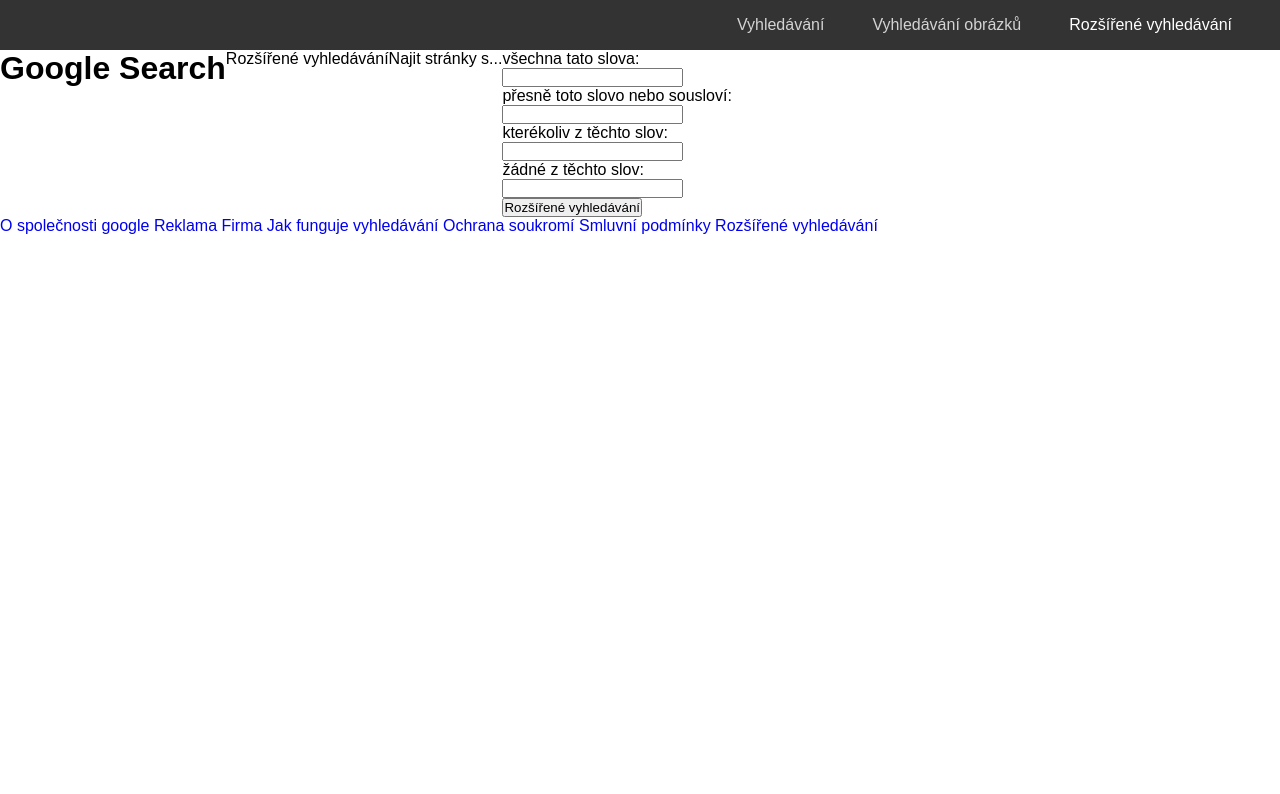
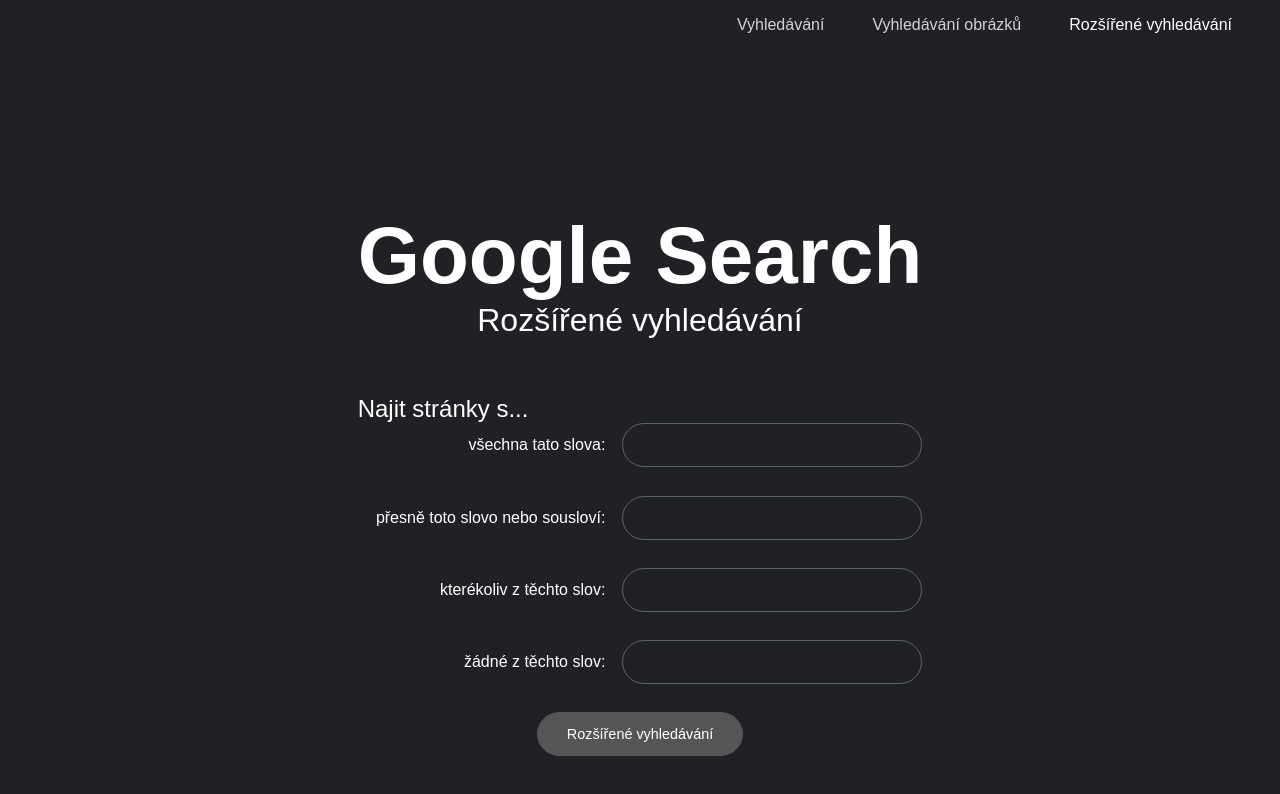
Before and after one commit to DavidJurosz/DavidJurosz.github.io, a plain HTML site: page google_search/advanced.html in a window 1280 px wide. Drawn offline with Linux system fonts and the light colour scheme.

Commit message:
google search - finish

```diff
--- a/google_search/advanced.html
+++ b/google_search/advanced.html
@@ -15,34 +15,43 @@
         <li><a href="#" class="active">Rozšířené vyhledávání</a></li>
     </ul>
 </nav>
-<main id="showcase">
-    <div class="title"><h1>Google Search</h1></div>
+<main>
+    <div class="showcase-content">
+        <div class="title">
+            <h1>Google Search</h1>
             <p>Rozšířené vyhledávání</p>
+        </div>
         <div class="subtitle">
             <p>Najit stránky s...</p>
         </div>
         <form action="https://www.google.com/search" name="f">
             <div class="search-box text">
                 <p>všechna tato slova:</p>
-            <input type="text" name="as_q" autocomplete="off" autocorrect="off" autocapitalize="off" spellcheck="false">
+                <input type="text" name="as_q" autocomplete="off" autocorrect="off" autocapitalize="off"
+                       spellcheck="false">
             </div>
             <div class="search-box text">
                 <p>přesně toto slovo nebo sousloví:</p>
-            <input type="text" name="as_epq" autocomplete="off" autocorrect="off" autocapitalize="off" spellcheck="false">
+                <input type="text" name="as_epq" autocomplete="off" autocorrect="off" autocapitalize="off"
+                       spellcheck="false">
             </div>
             <div class="search-box text">
                 <p>kterékoliv z těchto slov:</p>
-            <input type="text" name="as_oq" autocomplete="off" autocorrect="off" autocapitalize="off" spellcheck="false">
+                <input type="text" name="as_oq" autocomplete="off" autocorrect="off" autocapitalize="off"
+                       spellcheck="false">
             </div>
             <div class="search-box text">
                 <p>žádné z těchto slov:</p>
-            <input type="text" name="as_eq" autocomplete="off" autocorrect="off" autocapitalize="off" spellcheck="false">
+                <input type="text" name="as_eq" autocomplete="off" autocorrect="off" autocapitalize="off"
+                       spellcheck="false">
             </div>
             <div class="buttons">
                 <input type="submit" value="Rozšířené vyhledávání" name="btnK">
             </div>
         </form>
+    </div>
 </main>
+<!--
 <footer id="main-footer">
     <div class="footer-icons">
         <a href="https://about.google/?utm_source=google-CZ&utm_medium=referral&utm_campaign=hp-footer&fg=1">O společnosti google</a>
@@ -55,5 +64,6 @@
     </div>
 
 </footer>
+-->
 </body>
 </html>
--- a/google_search/css/style.css
+++ b/google_search/css/style.css
@@ -12,8 +12,11 @@
 a{
     text-decoration: none;
 }
+body{
+    background-color: #202124;
+}
 #navbar {
-    background-color: #333333;
+    background-color: #202124;
 
 }
 #navbar ul{
@@ -35,6 +38,121 @@ a{
 #navbar ul li a.active{
     color: white;
 }
-#showcase{
+
+
+main {
+    display: flex;
+    justify-content: center;
+    align-items: center;
+    padding: 20vh 0 0 0;
+}
+main .showcase-content {
+    display: flex;
+    flex-direction: column;
+    justify-content: center;
+    align-items: center;
+}
+main .showcase-content .title {
+    margin-bottom: 5%;
+}
+main .showcase-content .title h1, p, h2 {
+    text-align: center;
+    margin: 0;
+    color: white;
+}
+main .showcase-content .title h1 {
+    font-size: 5em;
+}
+main .showcase-content .title p {
+    font-size: 2em;
+}
+main .showcase-content form {
+    width: 100%;
+    display: flex;
+    justify-content: center;
+    align-items: center;
+    flex-direction: column;
+}
+main .showcase-content form .search-box {
+    width: 100%;
+    margin-bottom: 5%;
+    display: flex;
+    align-items: center;
+}
+main .showcase-content form .search-box input {
+    width: 90%;
+    background-color: #202124;
+    border: 1px solid #5f6368;
+    height: 44px;
+    border-radius: 24px;
+    font-size: 1em;
+    color: white;
+    transition: border 0.3s;
+    text-indent: 5%;
+}
+main .showcase-content form .search-box input:hover {
+    border: 1px solid white;
+}
+main .showcase-content form .search-box input:focus::placeholder {
+    color: transparent;
+}
+main .showcase-content form .search-box button {
+    width: 8%;
+    display: flex;
+    height: 44px;
+    margin-left: 2%;
+    justify-content: center;
+    align-items: center;
+    background-color: transparent;
+    border: transparent;
+    cursor: pointer;
+    transition: all 0.3s;
+    border-radius: 40px;
+}
+main .showcase-content form .search-box button:hover {
+    background-color: #202124;
+}
+main .showcase-content form .search-box i {
+    font-size: 1.5em;
+    color: white;
+}
+main .showcase-content form .buttons {
+    display: flex;
+    justify-content: center;
+    flex: 2;
+}
+main .showcase-content form .buttons input {
+    background-color: #555555;
+    border: 1px solid #555555;
+    border-radius: 24px;
+    padding: 0 2em;
+    height: 44px;
+    cursor: pointer;
+    color: white;
+    margin: 0 5% 5% 5%;
+    font-size: 0.9em;
+}
+main .showcase-content form .buttons input:hover {
+    border-color: white;
+}
+main .showcase-content form .search-box p {
+    margin-right: 3%;
+    text-align: right;
+}
+main .showcase-content form .search-box.text {
+    justify-content: flex-end;
+}
+main .showcase-content form .search-box.text input {
+    max-width: 300px;
+}
+main .showcase-content .subtitle {
+    width: 100%;
+    display: flex;
+    align-items: center;
+    justify-content: flex-start;
+    margin-top: 5%;
+    font-size: 1.5em;
+}
+#main-footer{
     display: flex;
 }
```
Also changed, not shown: google_search/images.html (+9 -2 lines), google_search/index.html (+7 -2 lines). Lines whose indentation alone changed are shown as unchanged.
